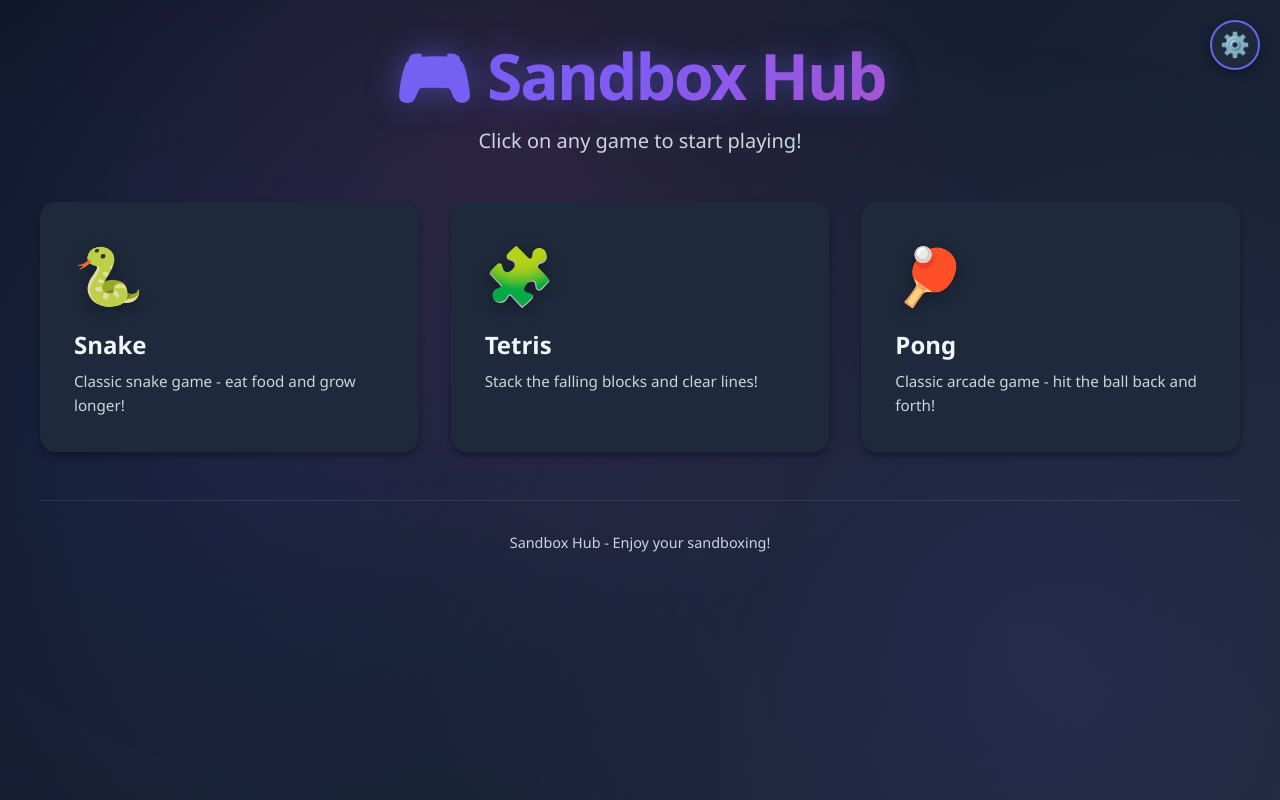
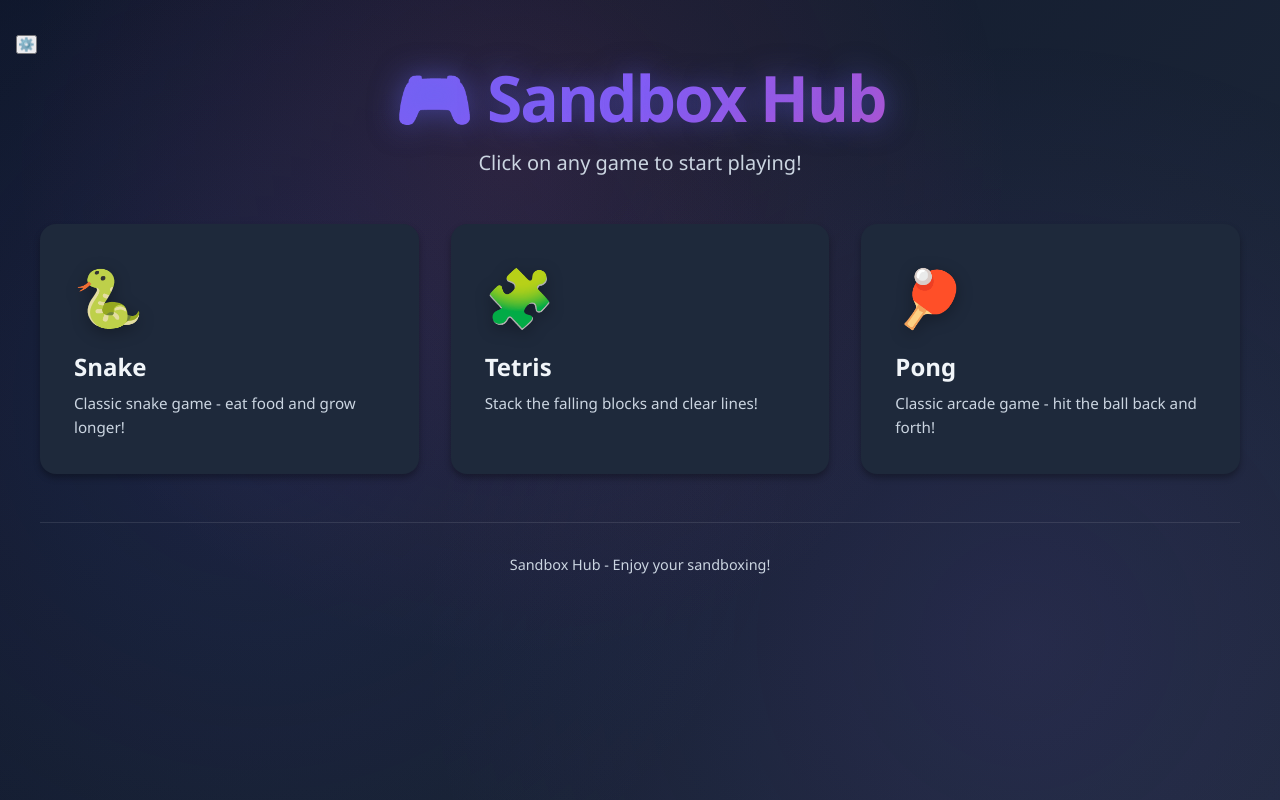
Before and after one commit to ClickyCarrot/prettyplaces-sandbox, a plain HTML site: page index.html in a window 1280 px wide. Drawn offline with Linux system fonts and the light colour scheme.

Commit message:
Add files via upload

```diff
--- a/index.html
+++ b/index.html
@@ -24,9 +24,9 @@
 		<link rel="stylesheet" href="styles.css" />
 	</head>
 	<body>
+		<button class="settings-btn" id="settingsBtn" title="Settings">⚙️</button>
 		<div class="container">
 			<header>
-				<button class="settings-btn" id="settingsBtn" title="Settings">⚙️</button>
 				<h1 class="title">🎮 Sandbox Hub</h1>
 				<p class="subtitle">Click on any game to start playing!</p>
 			</header>
--- a/settings.js
+++ b/settings.js
@@ -164,6 +164,9 @@ function applySettings(settings) {
 	document.documentElement.style.setProperty("--bg-dark", theme.bgDark);
 	document.documentElement.style.setProperty("--bg-card", theme.bgCard);
 
+	// Apply HTML background
+	document.documentElement.style.backgroundColor = theme.bgDark;
+
 	// Update glow color (lighter version of primary)
 	const glowColor = hexToRgba(theme.primaryColor, 0.5);
 	document.documentElement.style.setProperty("--glow-color", glowColor);
--- a/styles.css
+++ b/styles.css
@@ -15,9 +15,13 @@
 	--glow-color: rgba(99, 102, 241, 0.5);
 }
 
+html {
+	background: var(--bg-dark);
+}
+
 body {
 	font-family: "Segoe UI", Tahoma, Geneva, Verdana, sans-serif;
-	background: linear-gradient(135deg, var(--bg-dark) 0%, #1e293b 100%);
+	background: linear-gradient(135deg, var(--bg-dark) 0%, var(--bg-card) 100%);
 	color: var(--text-primary);
 	min-height: 100vh;
 	padding: 2rem 1rem;
@@ -208,34 +212,6 @@ footer {
 	}
 }
 
-/* Settings Button */
-.settings-btn {
-	position: fixed;
-	top: 20px;
-	right: 20px;
-	background: var(--bg-card);
-	border: 2px solid var(--primary-color);
-	border-radius: 50%;
-	width: 50px;
-	height: 50px;
-	font-size: 24px;
-	cursor: pointer;
-	transition: background-color 0.3s ease, box-shadow 0.3s ease;
-	z-index: 1000;
-	display: flex;
-	align-items: center;
-	justify-content: center;
-	box-shadow: 0 4px 12px rgba(0, 0, 0, 0.3);
-	transform: translateZ(0);
-	will-change: auto;
-}
-
-.settings-btn:hover {
-	background: var(--primary-color);
-	transform: translateZ(0) rotate(90deg) scale(1.1);
-	box-shadow: 0 6px 20px var(--glow-color);
-}
-
 /* Settings Modal */
 .settings-modal {
 	display: none;
```
